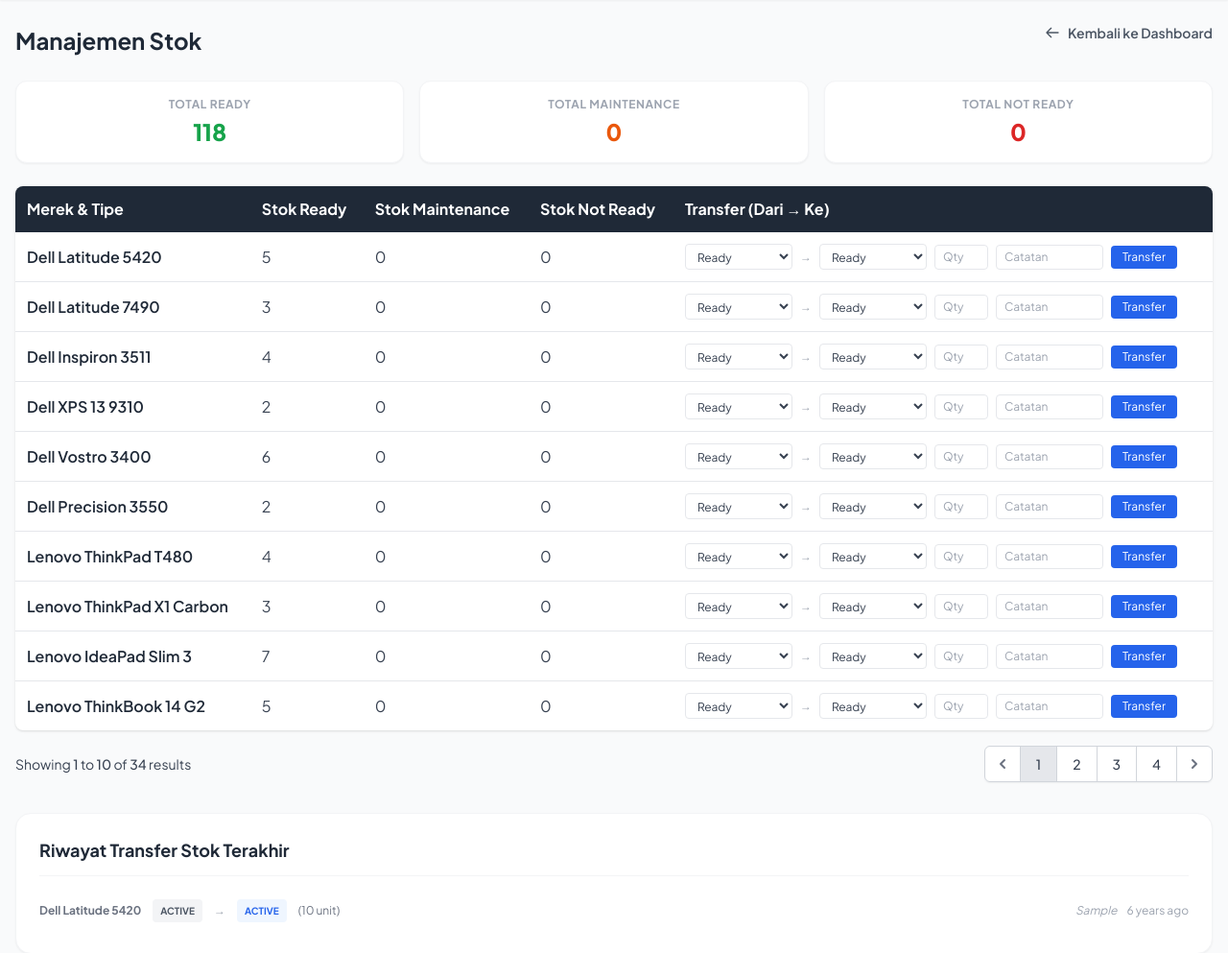
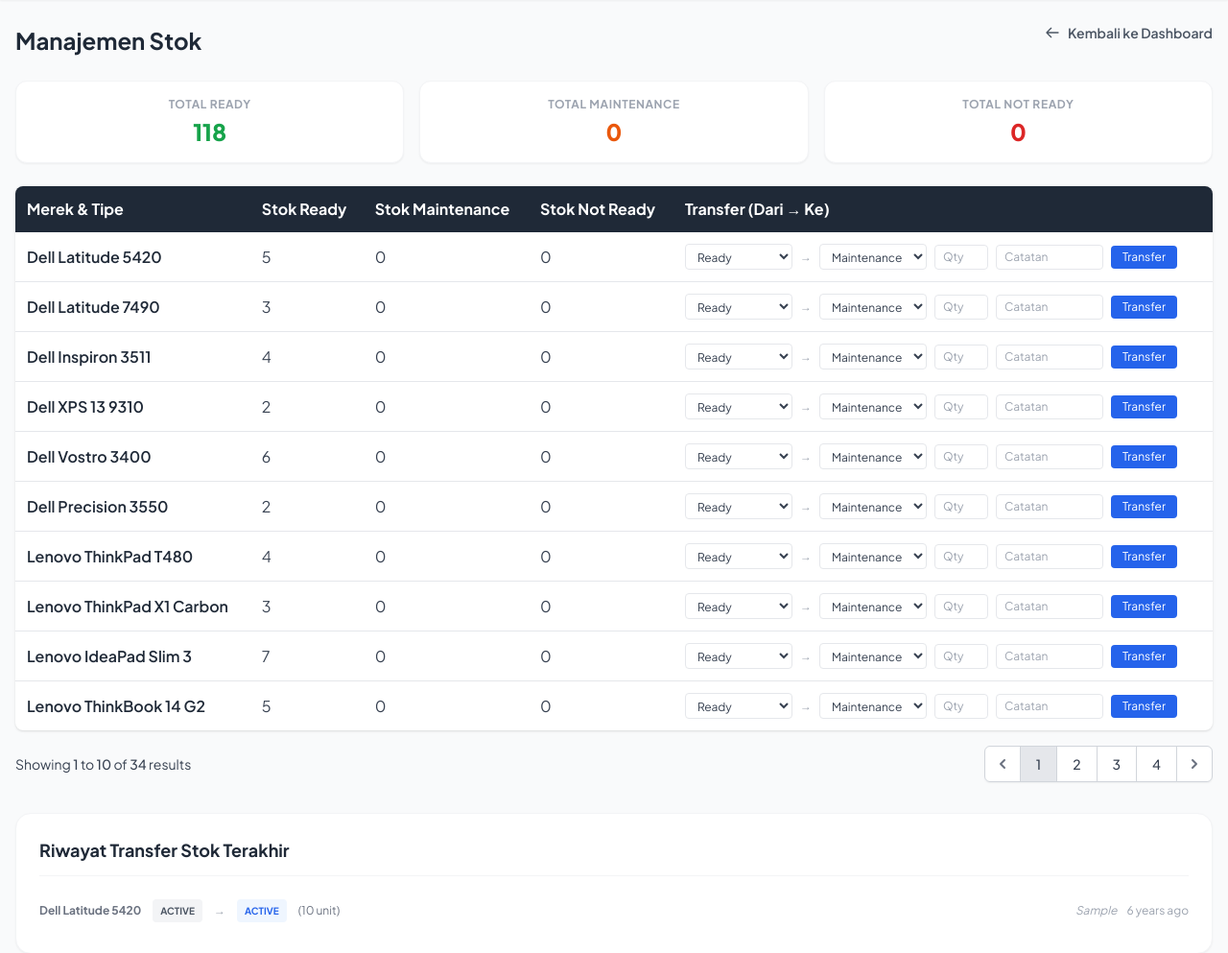
Before and after one commit to kaslana35/proyek1, a Laravel app: page /admin/stok in a window 1280 px wide. Shown: the part 61-1054 px from the top of the page at 96% size. Run offline with Laravel 12, Linux system fonts and the light colour scheme; a user stored in the database is signed in; data comes from the database, SQL or seed files in the repository; tables that the repository leaves empty hold one stand-in row (values such as "Sample post"); some libraries are stand-ins or nearby versions.

Commit message:
fix: improve stok transfer UX (default from/target, max qty) & verify back button positions

```diff
--- a/sewa-laptop/resources/views/admin/stok/manage.blade.php
+++ b/sewa-laptop/resources/views/admin/stok/manage.blade.php
@@ -47,17 +47,17 @@
                     <form action="{{ route('admin.stok.transfer', $l->id) }}" method="POST" class="flex flex-wrap gap-2 items-center">
                         @csrf @method('PUT')
                         <select name="from" class="border border-gray-200 dark:border-slate-600 rounded px-2 py-1 text-xs bg-white dark:bg-slate-700 text-gray-700 dark:text-gray-300" required>
-                            <option value="ready">Ready</option>
+                            <option value="ready" selected>Ready</option>
                             <option value="maintenance">Maintenance</option>
                             <option value="not_ready">Not Ready</option>
                         </select>
                         <span class="text-gray-400 dark:text-gray-500 text-xs font-bold">→</span>
                         <select name="target" class="border border-gray-200 dark:border-slate-600 rounded px-2 py-1 text-xs bg-white dark:bg-slate-700 text-gray-700 dark:text-gray-300" required>
                             <option value="ready">Ready</option>
-                            <option value="maintenance">Maintenance</option>
+                            <option value="maintenance" selected>Maintenance</option>
                             <option value="not_ready">Not Ready</option>
                         </select>
-                        <input type="number" name="jumlah" min="1" class="w-14 border border-gray-200 dark:border-slate-600 rounded px-2 py-1 text-xs bg-white dark:bg-slate-700 text-gray-700 dark:text-gray-300" required placeholder="Qty">
+                        <input type="number" name="jumlah" min="1" max="{{ $l->stok }}" class="w-14 border border-gray-200 dark:border-slate-600 rounded px-2 py-1 text-xs bg-white dark:bg-slate-700 text-gray-700 dark:text-gray-300" required placeholder="Qty">
                         <input type="text" name="catatan" class="w-28 border border-gray-200 dark:border-slate-600 rounded px-2 py-1 text-xs bg-white dark:bg-slate-700 text-gray-700 dark:text-gray-300" required placeholder="Catatan">
                         <button class="bg-blue-600 text-white px-3 py-1 rounded text-xs hover:bg-blue-700 transition-smooth">Transfer</button>
                     </form>
```
